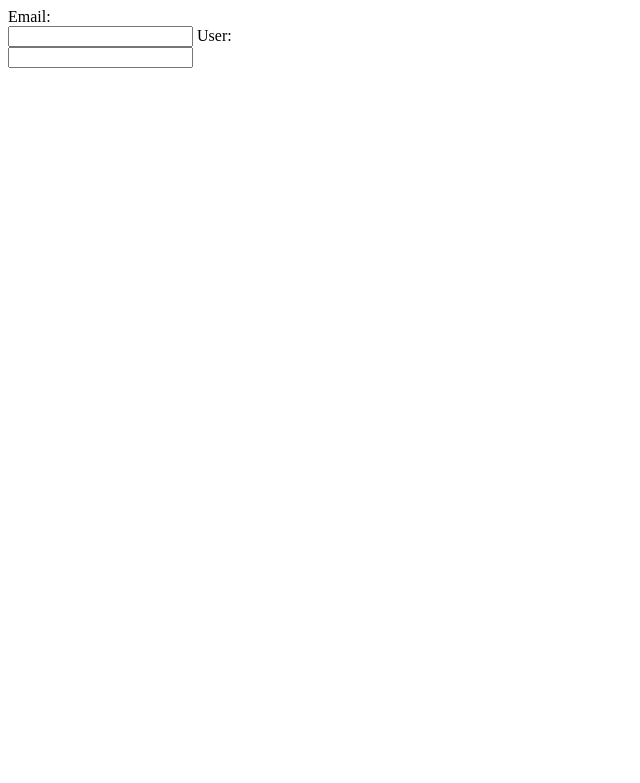
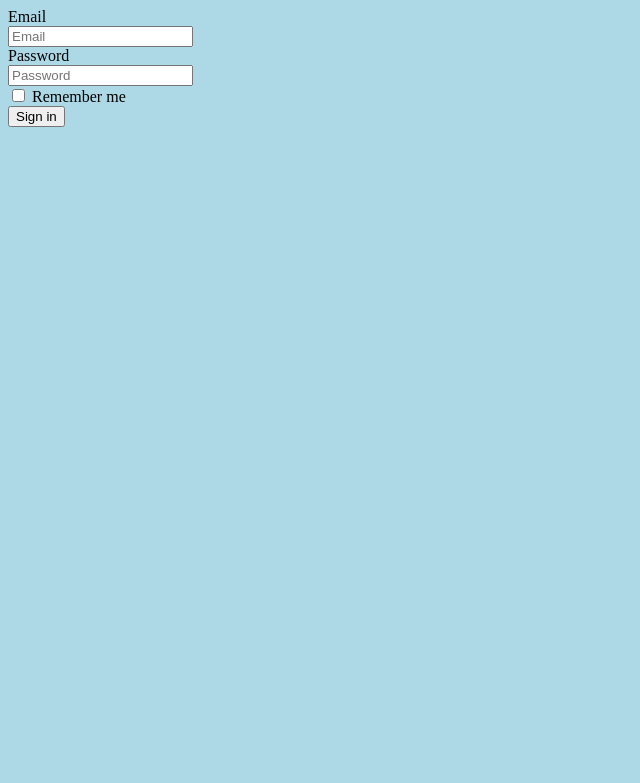
Before and after one commit to sultana84/PythonMapMakers, a Flask app: page / in a window 1280 px wide. Before the commit the part shown is almost empty. Shown: the top 783 px of the page, without its empty margins (0-640 px from the left). Run offline with Flask 2, Linux system fonts and the light colour scheme.

Commit message:
Updating files

```diff
--- a/exercise.py
+++ b/exercise.py
@@ -7,9 +7,12 @@ from flask import url_for
 from flask import request
 from dbhelp import dbhelp as DBHelper
 from user import User
+from passwordhelp import PasswordHelp
+
 
 
 DB = DBHelper()
+PH = PasswordHelp
 
 app = Flask(__name__)
 login_manager = LoginManager(app)
@@ -24,15 +27,32 @@ def account():
     return "Welcome, you are here!"
 
 @app.route("/login", methods=["POST"])
-def login_user(user):
+def login():
+    print(request.form)
     email = request.form.get("email")
-    password = request.form .get("password")
-    user_password = DB.get_user(email)
-    if user_password and user_password == password:
+    password = request.form.get("password")
+    stored_user = DB.get_user(email)
+    if stored_user and PH.validate_password(password, stored_user['salt'], stored_user['hashed']):
+#    user_password = DB.get_user(email)
+#    if user_password and user_password == password:
         user = User(email)
         login_user(user, remember=True)
         return redirect(url_for('account'))
     return home()
+
+@app.route("/register", methods=["POST"])
+def register():
+    email = request.form.get("email")
+    pw1 = request.form.get("password")
+    pw2 = request.form.get("password2")
+    if not pw1 == pw2:
+        return redirect(url_for('home'))
+    if DB.get_user(email):
+        return redirect(url_for('home'))
+    salt = PH.get_salt()
+    hashed = PH.get_hash(pw1 + salt)
+    DB.add_user(email, salt, hashed)
+    return redirect(url_for('home'))
 
 @login_manager.user_loader
 def load_user(user_id):
@@ -41,6 +61,7 @@ def load_user(user_id):
         return User(user_id)
 
 
+
 app.secret_key = '0ZyLk/0K1+GVdZTRWCfK441+CUHGmRKXzly1UXnws29VOYHuVTCyhFfMh4c9OcWUgL8iGgk5a99t9T1Xo5EsC9wmoTAiDPZu8US'
 
 if __name__ == '__main__':
--- a/templates/home.html
+++ b/templates/home.html
@@ -1,12 +1,44 @@
 <html>
   <head>
-  </head>
+    <style>
+      body {
+          background-color: lightblue;
+}
+
+h1 {
+    color: white;
+}
+    </style>
+   </head>
   <body>
-    <form>
-      Email:<br>
-      <input type="text">
-      User:<br>
-      <input type="text">
-    </form>
-  </body>
+<form class="form-horizontal" action="login" method="post">
+  <div class="form-group">
+    <label for="inputEmail3" class="col-sm-2 control-label">Email</label>
+    <div class="col-sm-10">
+      <div class="center-block">
+      <input type="email" class="form-control" id="inputEmail3" placeholder="Email">
+    </div>
+  </div>
+  <div class="form-group">
+    <label for="inputPassword3" class="col-sm-2 control-label">Password</label>
+    <div class="col-sm-10">
+      <input type="password" class="form-control" id="inputPassword3" placeholder="Password">
+    </div>
+  </div>
+  <div class="form-group">
+    <div class="col-sm-offset-2 col-sm-10">
+      <div class="checkbox">
+        <label>
+          <input type="checkbox"> Remember me
+        </label>
+      </div>
+    </div>
+  </div>
+  <div class="form-group">
+    <div class="col-sm-offset-2 col-sm-10">
+      <button type="submit" class="btn btn-default">Sign in</button>
+    </div>
+  </div>
+</form>
+</body>
 </html>
```
Also changed, not shown: passwordhelp.py (added, +14 -0 lines).
